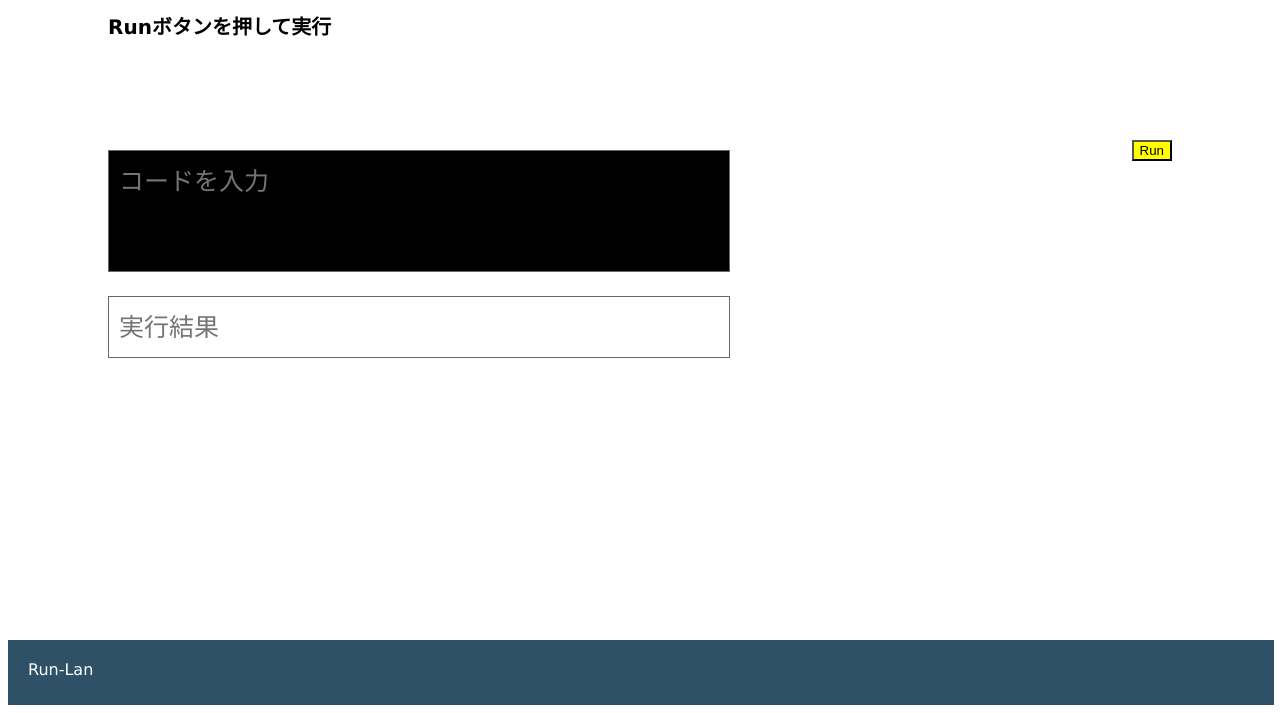
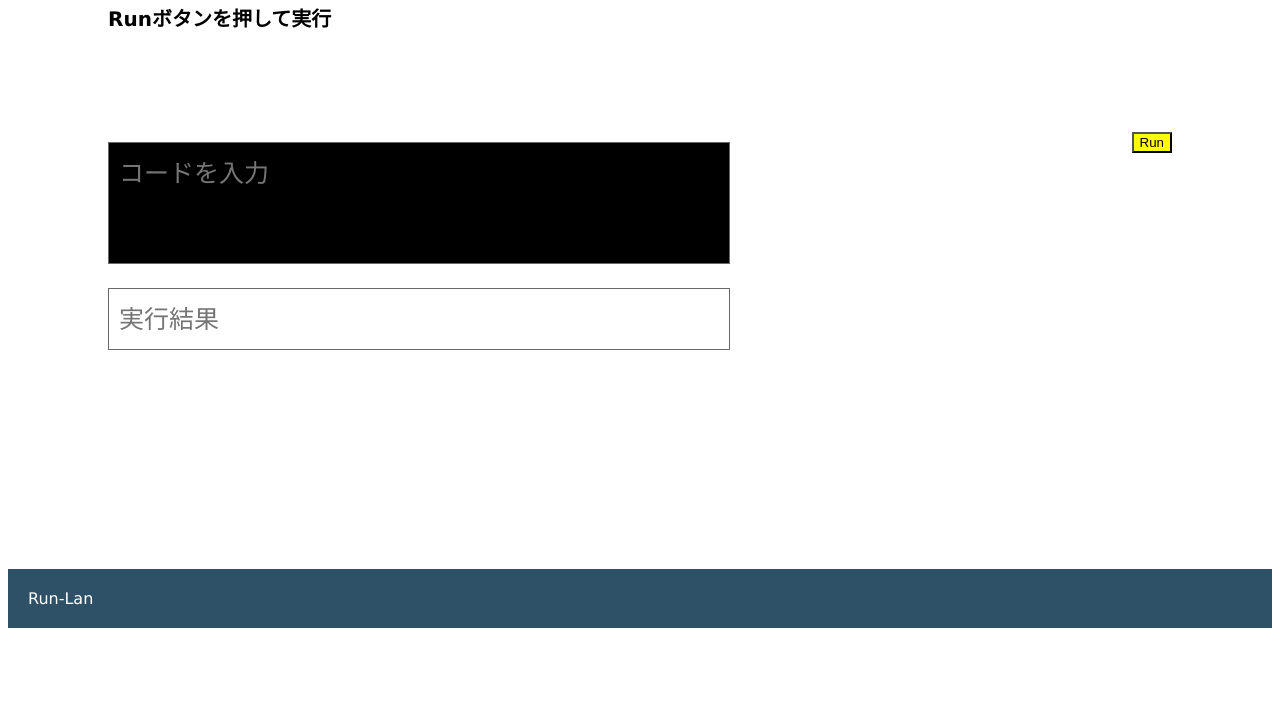
Before and after one commit to Mikan-OwO/Run-Lan, a plain HTML site: page js.html in a window 1280 px wide. Shown: the part 172-885 px from the top of the page. After the commit the page ends 800 px from the top, so only its background shows below. Drawn offline with nearby package versions, Linux system fonts and the light colour scheme.

Commit message:
Make footer at the bottom

```diff
--- a/styles/common.css
+++ b/styles/common.css
@@ -1,8 +1,16 @@
+body {
+  font-family: "Lucida Grande";
+  display: flex;
+  flex-direction: column;
+  min-height: 100vh;
+  margin-block-start: auto;
+  margin-block-end: auto;
+}
+
 .header {
   position: fixed;
   top: 0px;
   left: 0px;
-  height: 50px;
   width: 100%;
   background-color: #ffff00;
   color: #000000;
@@ -28,11 +36,13 @@
   padding: 8px 20px;
 }
 
+.main {
+  padding: 50px 100px;
+  flex-grow: 1;
+}
+
 .footer {
-  bottom: 0px;
-  left: 0px;
-  height: 25px;
-  width: 97%;
+  margin-top: auto;
   padding: 20px;
   background-color: #2f5167;
   color: #fff;
--- a/styles/index.css
+++ b/styles/index.css
@@ -1,14 +1,6 @@
-body {
-  font-family: "Lucida Grande";
-}
-
 img {
   height: 200px;
   width: 200px;
-}
-
-.main {
-  padding: 80px 40px;
 }
 
 .copy-container h1 {
--- a/styles/js.css
+++ b/styles/js.css
@@ -1,11 +1,3 @@
-body {
-  font-family: "Lucida Grande";
-}
-
-.main {
-  padding: 50px 100px;
-}
-
 .copy-container h1 {
   font-size: 50px;
 }
@@ -15,7 +7,6 @@ body {
 }
 
 .content {
-  height: 450px;
   margin-top: 100px;
 }
 
```
Also changed, not shown: index.html (+1 -1 lines).
